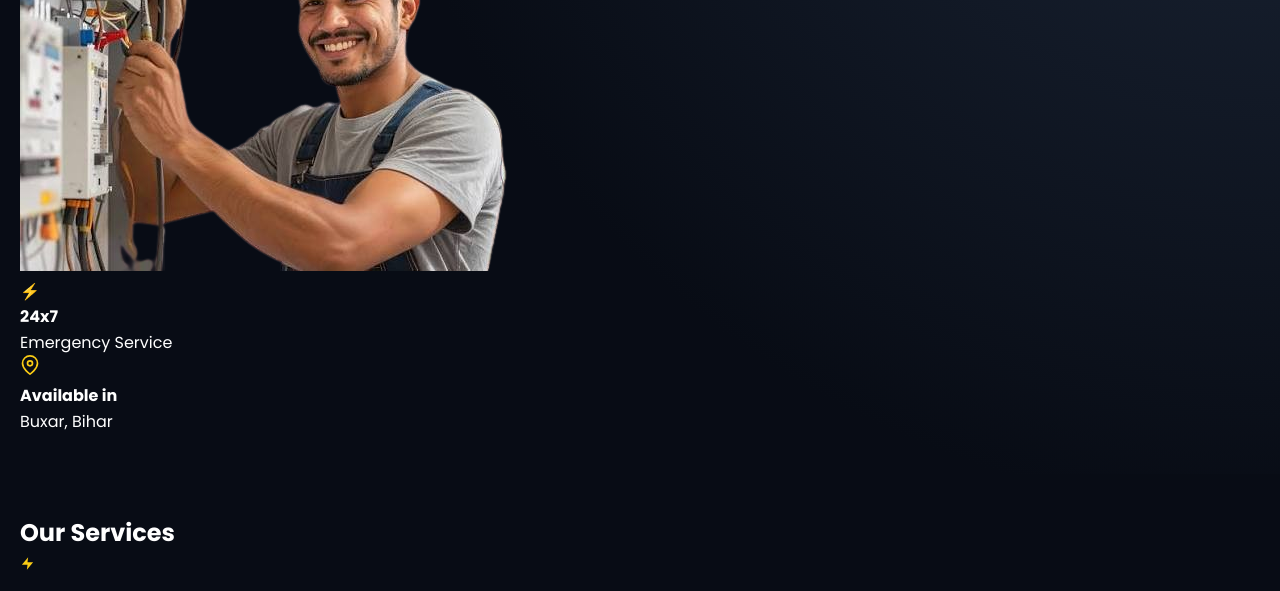
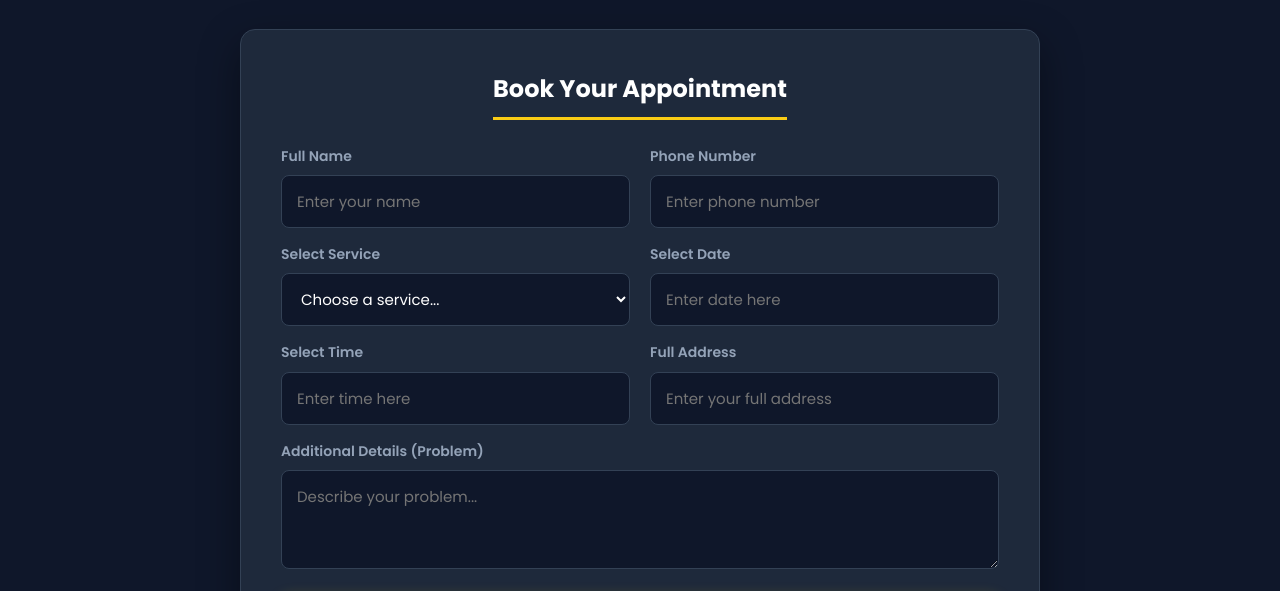
Before and after one commit to ankurkumar-ship-it/Ankita-Electrician, a plain HTML site: page index.html in a window 1280 px wide. Shown: the part 995-1586 px from the top of the page. Drawn offline with Linux system fonts and the light colour scheme; no server answers.

Commit message:
Update index.html

```diff
--- a/index.html
+++ b/index.html
@@ -1032,6 +1032,59 @@
         }
 
         .booking-container {
+            max-width: 800px;
+            margin: 0 auto;
+            background-color: #1e293b !important;
+            padding: 40px;
+            border-radius: 15px;
+            border: 1px solid #334155;
+            box-shadow: 0 15px 40px rgba(0, 0, 0, 0.4);
+            text-align: left; /* Labels ko center hone se rokne ke liye */
+        }
+
+        .booking-container h3 {
+            width: fit-content;
+            margin: 0 auto 25px auto !important;
+            border-bottom: 3px solid #facc15;
+            padding-bottom: 8px;
+            text-align: center; /* Sirf Heading center rahegi */
+            color: white;
+            font-size: 24px;
+        }
+
+        .form-row { display: flex; gap: 20px; margin-bottom: 15px; }
+
+        .form-group {
+            flex: 1;
+            display: flex;
+            flex-direction: column;
+            text-align: left !important; /* Labels wapas Left side lane ke liye */
+        }
+
+        .form-group label {
+            font-size: 14px !important;
+            color: #94a3b8;
+            margin-bottom: 8px !important;
+            font-weight: 600;
+            text-align: left;
+        }
+
+        .form-group input, .form-group select, .form-group textarea {
+            padding: 14px 15px !important; /* Dabbon ki unchai badhane ke liye */
+            border-radius: 8px;
+            border: 1px solid #334155;
+            background-color: #0f172a;
+            color: #ffffff;
+            font-size: 15px !important;
+            outline: none;
+            transition: 0.3s;
+            width: 100%;
+        }
+
+        .form-group input:focus, .form-group select:focus, .form-group textarea:focus {
+            border-color: #facc15;
+            box-shadow: 0 0 0 2px rgba(250, 204, 21, 0.2);
+        }
 
         .submit-btn {
             width: 100%;
```
